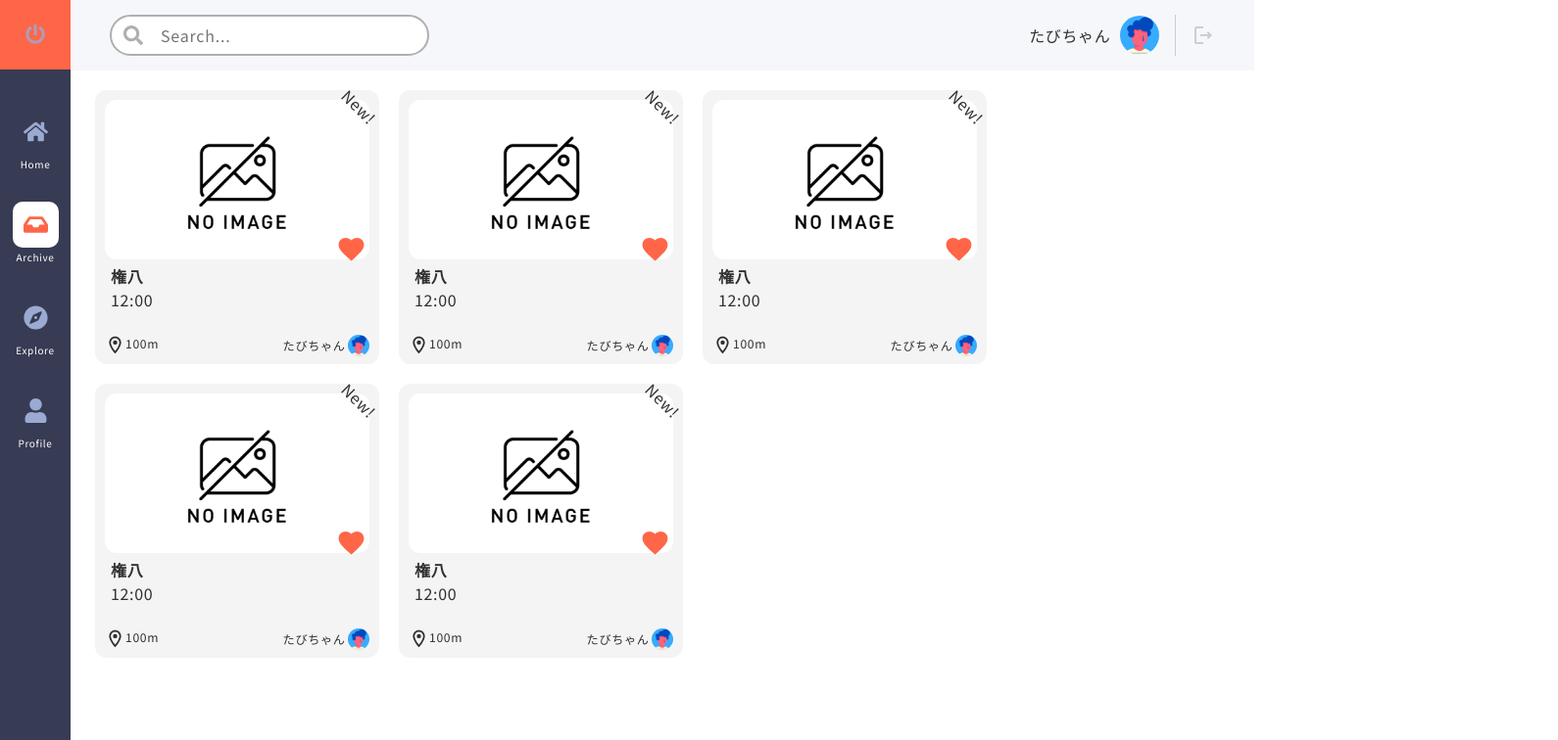
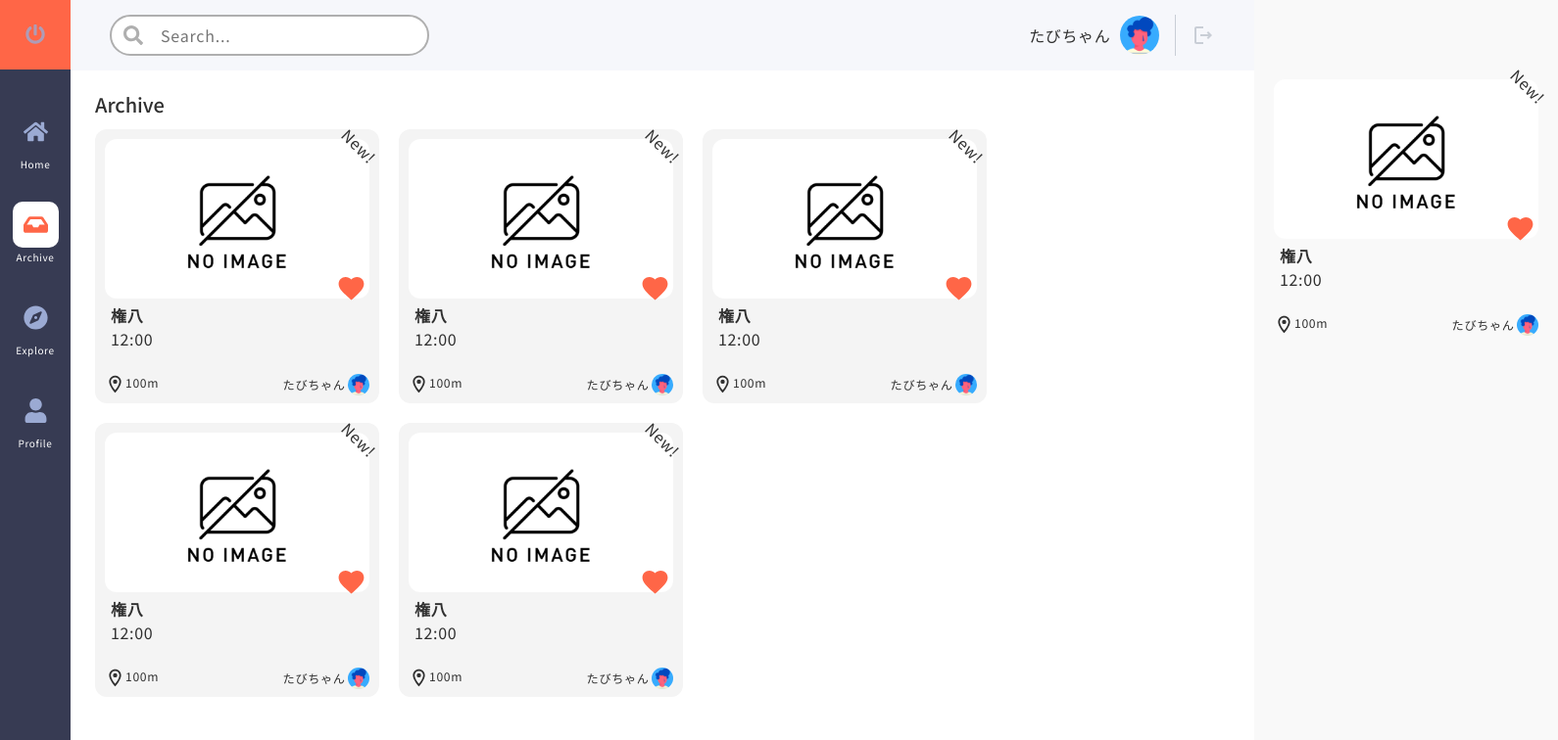
Before and after one commit to Tekere/lunch_sns, a Vue app: page /archive in a window 1280 px wide. Shown: the top 756 px of the page at 98% size, 1590 px wide, since content can reach past the window. Built offline with nearby package versions, Linux system fonts and the light colour scheme.

Commit message:
ドロワーのバグを修正

```diff
--- a/src/App.vue
+++ b/src/App.vue
@@ -76,8 +76,7 @@ a {
 .ly_cont {
   width: calc(100% - 72px);
   margin-left: 72px;
-
-  transition: 0.4s;
+  transition: width 0.5s;
 }
 .ly_mainCont {
   // background-color: #f6f7fb;
@@ -104,6 +103,7 @@ a {
   letter-spacing: 0;
   font-weight: 500;
   margin-bottom: 10px;
+  width: calc(100vw - 72px);
 }
 
 
--- a/src/components/Detail.vue
+++ b/src/components/Detail.vue
@@ -1,6 +1,7 @@
 <template>
 
-    <div v-if="isShowDetail" class="ly_detail">
+    <!-- <div v-if="isShowDetail" class="ly_detail"> -->
+    <div  class="ly_detail">
       <detail-shop-card in-detail="true"></detail-shop-card>
     </div>
 
--- a/src/components/ShopContainer.vue
+++ b/src/components/ShopContainer.vue
@@ -50,6 +50,8 @@ export default {
   overflow-x: scroll;
   padding-bottom: 40px;
   position: relative;
+    justify-content: start;
+    overflow-x: scroll;
   .bl_shopCard_wrapper {
     margin: 0 20px 20px 0;
   }
--- a/src/store/index.js
+++ b/src/store/index.js
@@ -22,7 +22,8 @@ export default new Vuex.Store({
 			state.isShowDetail = true
 		},
 		hiddenIsShowDetail: state => {
-			state.isShowDetail = false
+      state.isShowDetail = false
+      console.log('clode')
 		},
 		updateDetailData: (state, arg) => {
 			state.detailData.text = arg
--- a/src/views/Archive.vue
+++ b/src/views/Archive.vue
@@ -1,5 +1,6 @@
 <template>
-  <div class="">
+  <div class="bl_archive">
+    <h2 class="el_lv2_ttl">Archive</h2>
     <shop-container></shop-container>
   </div>
 </template>
--- a/src/views/Explore.vue
+++ b/src/views/Explore.vue
@@ -1,5 +1,7 @@
 <template>
-  <div class="home"></div>
+  <div class="bl_explore">
+    <h2 class="el_lv2_ttl">Explore</h2>
+  </div>
 </template>
 
 <script>
```
